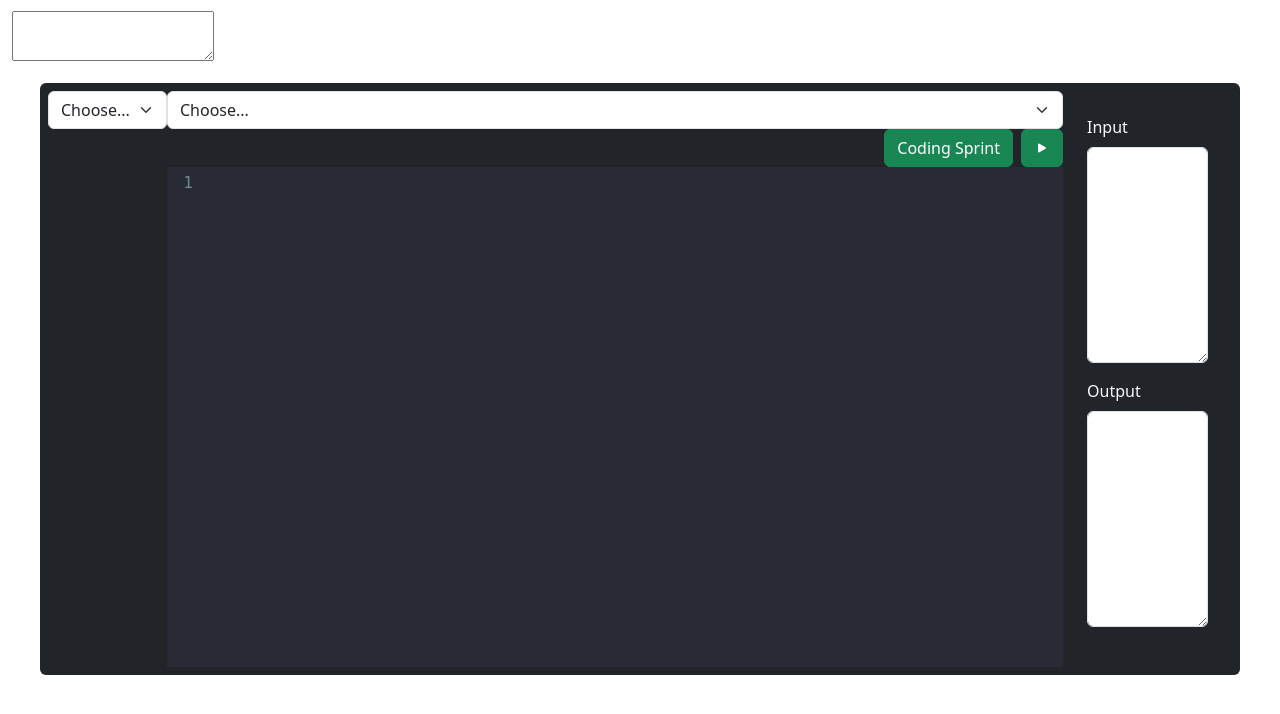
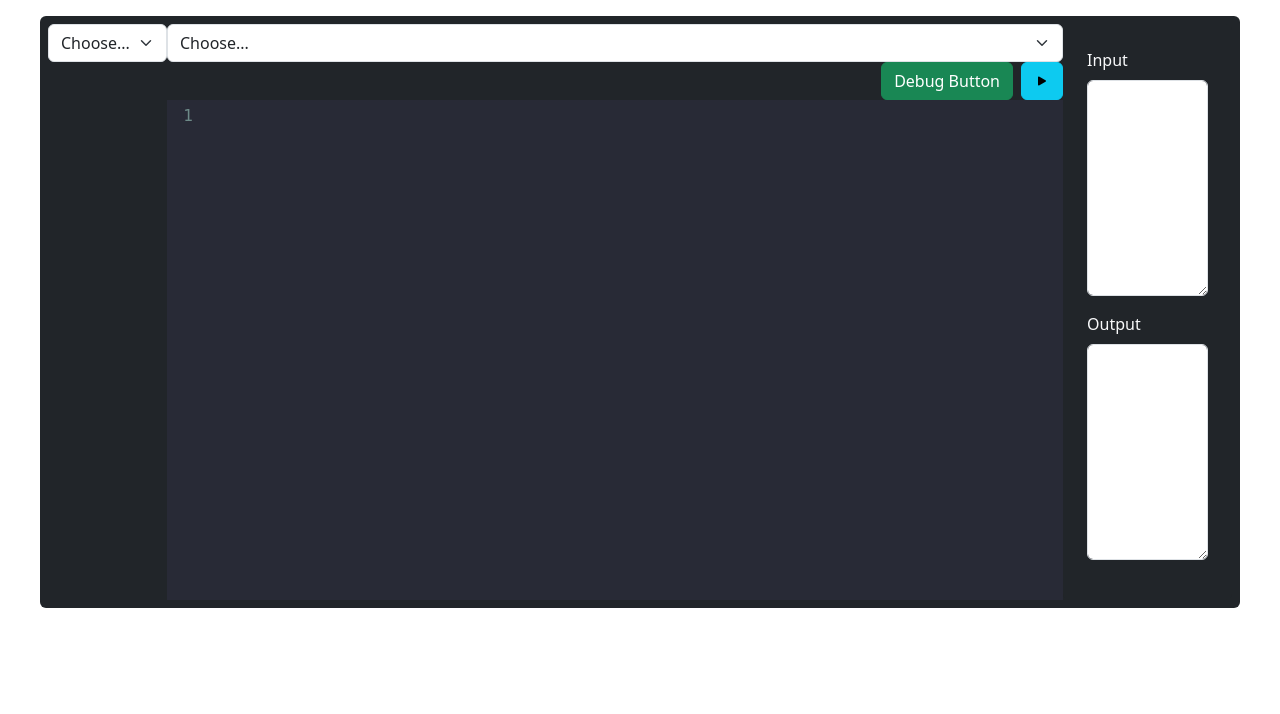
Before and after one commit to sfransis/AggieCompiler, a Flask app: page /compiler in a window 1280 px wide. Shown: the part 56-770 px from the top of the page. Run offline with Flask 3, Linux system fonts and the light colour scheme; some libraries are stand-ins or nearby versions.

Commit message:
Please enter the commit message for your changes. Lines starting  with '#' will be ignored, and an empty message aborts the commit.
 Committer: Kevin Haro <kharo019@kharo019ca6f.nmsu.edu>

 On branch main
 Your branch is up to date with 'origin/main'.

 Changes to be committed:
	modified:   templates/compiler.html

 Untracked files:
	Api.js
	node_modules/jquery/
	static/addon/css-hint.js
	static/addon/show-hint.css
	static/addon/show-hint.js
	static/js/
	static/theme/3024-day.css
	static/theme/3024-night.css
	static/theme/abbott.css
	static/theme/abcdef.css
	static/theme/ambiance-mobile.css
	static/theme/ambiance.css
	static/theme/qANDa
	templates/form.php

```diff
--- a/aggieComp/templates/compiler.html
+++ b/aggieComp/templates/compiler.html
@@ -8,8 +8,6 @@
 <html>
 	<head>
 		<title>Aggie Compiler</title>
-
-		<textarea class = "codemirror-textarea"></textarea>
 
 		<!-- Bootstrap-->
 		<link href="https://cdn.jsdelivr.net/npm/bootstrap@5.3.0-alpha3/dist/css/bootstrap.min.css" rel="stylesheet" integrity="sha384-KK94CHFLLe+nY2dmCWGMq91rCGa5gtU4mk92HdvYe+M/SXH301p5ILy+dN9+nJOZ" >
@@ -71,12 +69,16 @@
 
 						</select>
 					  <div>
+						<!-- Button to rub the compiler -->
 						<div class="d-grid gap-2 d-md-flex justify-content-md-end"> <!-- div class="col- auto"> -->
-						<button type="button" class="btn btn-success">Coding Sprint</button>
-						<button type="button" class="btn btn-success"><i class="bi bi-play-fill"></i></button>
+						<button type="button" class="btn btn-success">Debug Button</button>
+						<button type="button"  class="btn btn-info"><i class="bi bi-play-fill"></i></button>
 					  </div>
 				</div>
-				<textarea type = "text" class = "form-control" id = "editor"> </textarea>
+
+				<!-- This is the compiler textarea-->
+				<textarea type = "text" class = "form-control" id = "editor" action = "<?php echo $_SERVER['PHP_SELF']; ?>"> </textarea>
+
 			</div>
 
 			<div class = "col d-flex flex-column rounded bg-dark px-4">
@@ -104,6 +106,10 @@
 
 			});
 			var width = window.innerWidth
+
+			var input = document.getElementById("Input")
+			var output = document.getElementById("Output")
+
 			editor.setSize(0.7 * width, "500")
 
 			var option = document.getElementById("inlineFormSelectPref")
```
